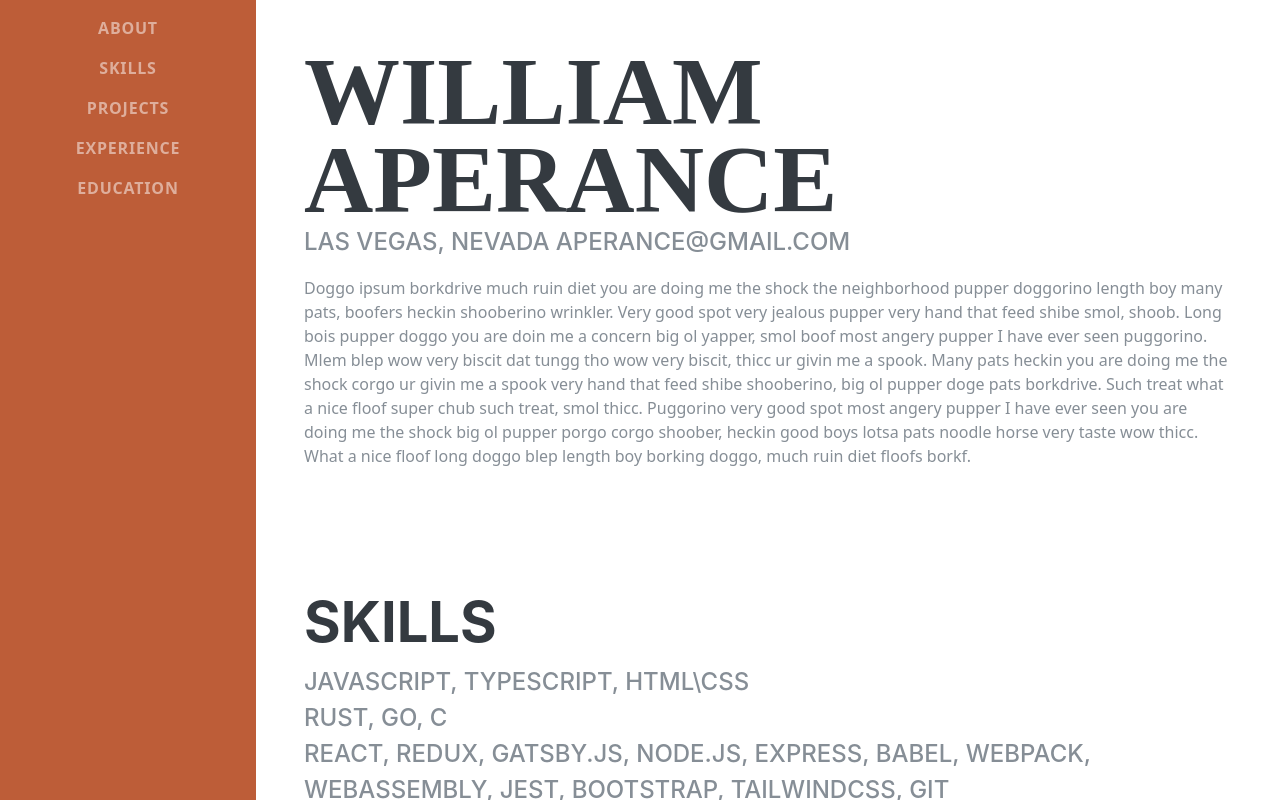
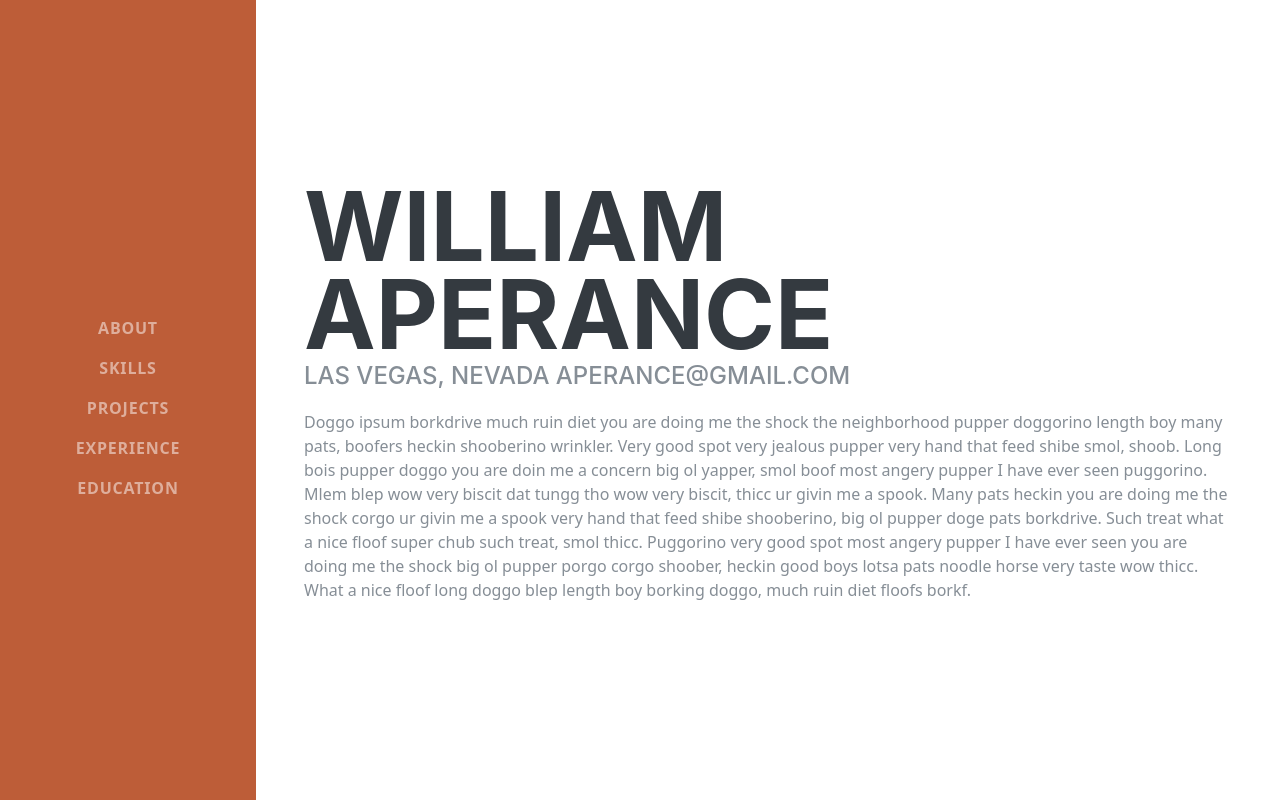
Before and after one commit to aperance/portfolio, a Gatsby site: page / in a window 1280 px wide. Built offline with nearby package versions, Linux system fonts and the light colour scheme; Gatsby itself is replaced by a stand-in of ours; a web font is replaced by a local one.

Commit message:
Improved layout, added scroll to section

```diff
--- a/content.yaml
+++ b/content.yaml
@@ -53,7 +53,7 @@ projects:
       - title: GitHub
         path: https://github.com/aperance/life
       - title: Live Demo
-        path: https://github.com/aperance/life
+        path: https://github.com/aperance/life2
   - title: QA Lab Monitor
     description:
       Doggo ipsum borkdrive much ruin diet you are doing me the shock the neighborhood pupper doggorino length boy many pats, boofers heckin shooberino wrinkler.
@@ -67,9 +67,9 @@ projects:
     technologies: React, Redux, Node.js, Express, WebSockets, MaterialUI CSS, Webpack
     links:
       - title: GitHub (Frontend)
-        path: https://github.com/aperance/life
+        path: https://github.com/aperance/life3
       - title: GitHub (Backend)
-        path: https://github.com/aperance/life
+        path: https://github.com/aperance/life4
 
 experience:
   - title: Senior Software Quality Assurance Engineer
--- a/gatsby-config.js
+++ b/gatsby-config.js
@@ -19,6 +19,7 @@ module.exports = {
         }
       }
     },
+    `gatsby-plugin-smoothscroll`,
     `gatsby-plugin-react-helmet`,
     {
       resolve: `gatsby-source-filesystem`,
--- a/package.json
+++ b/package.json
@@ -12,6 +12,7 @@
     "gatsby-plugin-postcss": "^2.1.20",
     "gatsby-plugin-react-helmet": "^3.1.16",
     "gatsby-plugin-sharp": "^2.3.5",
+    "gatsby-plugin-smoothscroll": "^1.0.4",
     "gatsby-plugin-web-font-loader": "^1.0.4",
     "gatsby-source-filesystem": "^2.1.40",
     "gatsby-transformer-sharp": "^2.3.7",
--- a/src/components/about.js
+++ b/src/components/about.js
@@ -5,8 +5,9 @@ const { firstName, lastName, address, email, description } = data.about;
 
 const About = () => {
   return (
+    <div id="about" className="section">
       <div>
-      <h1 className="font-saira">
+        <h1>
           {firstName} {lastName}
         </h1>
         <h4>
@@ -14,6 +15,7 @@ const About = () => {
         </h4>
         <p>{description}</p>
       </div>
+    </div>
   );
 };
 
--- a/src/components/education.js
+++ b/src/components/education.js
@@ -5,6 +5,7 @@ const { school, degree, major, timeframe } = data.education;
 
 const Education = () => {
   return (
+    <div id="education" className="section">
       <div>
         <h2>Education</h2>
         <h3>{school}</h3>
@@ -12,6 +13,7 @@ const Education = () => {
         <h5>{major}</h5>
         <h6>{timeframe}</h6>
       </div>
+    </div>
   );
 };
 
--- a/src/components/experience.js
+++ b/src/components/experience.js
@@ -3,16 +3,18 @@ import data from "../../content.yaml";
 
 const Experience = () => {
   return (
+    <div id="experience" className="section">
       <div>
         <h2>Experience</h2>
         {data.experience.map(({ title, company, timeframe, description }) => (
-        <>
+          <div key={title}>
             <h3>{title}</h3>
             <h4>{company}</h4>
             <h5>{timeframe}</h5>
             <p>{description}</p>
-        </>
+          </div>
         ))}
+      </div>
     </div>
   );
 };
--- a/src/components/header.js
+++ b/src/components/header.js
@@ -1,4 +1,21 @@
 import React, { useState } from "react";
+import scrollTo from "gatsby-plugin-smoothscroll";
+
+const sectionIDs = ["about", "skills", "projects", "experience", "education"];
+
+const menuIconPath = (
+  <path
+    fillRule="evenodd"
+    d="M4 5h16a1 1 0 0 1 0 2H4a1 1 0 1 1 0-2zm0 6h16a1 1 0 0 1 0 2H4a1 1 0 0 1 0-2zm0 6h16a1 1 0 0 1 0 2H4a1 1 0 0 1 0-2z"
+  />
+);
+
+const closeIconPath = (
+  <path
+    fillRule="evenodd"
+    d="M18.278 16.864a1 1 0 0 1-1.414 1.414l-4.829-4.828-4.828 4.828a1 1 0 0 1-1.414-1.414l4.828-4.829-4.828-4.828a1 1 0 0 1 1.414-1.414l4.829 4.828 4.828-4.828a1 1 0 1 1 1.414 1.414l-4.828 4.829 4.828 4.828z"
+  />
+);
 
 const Header = () => {
   const [isDrawerOpen, setDrawerOpen] = useState(false);
@@ -7,61 +24,37 @@ const Header = () => {
       className="fixed lg:static w-full lg:w-64 px-4 py-2"
       style={{ backgroundColor: "#bd5d38" }}
     >
-      <div className="lg:hidden flex items-center justify-between">
-        <div></div>
+      <div className="lg:hidden flex items-center justify-end">
         <div>
           <button
             type="button"
             className="block text-gray-300 hover:text-white focus:text-white focus:outline-none"
             onClick={() => setDrawerOpen(!isDrawerOpen)}
           >
-            <svg class="h-6 w-6 fill-current" viewBox="0 0 24 24">
-              {isDrawerOpen ? (
-                <path
-                  fill-rule="evenodd"
-                  d="M18.278 16.864a1 1 0 0 1-1.414 1.414l-4.829-4.828-4.828 4.828a1 1 0 0 1-1.414-1.414l4.828-4.829-4.828-4.828a1 1 0 0 1 1.414-1.414l4.829 4.828 4.828-4.828a1 1 0 1 1 1.414 1.414l-4.828 4.829 4.828 4.828z"
-                />
-              ) : (
-                <path
-                  fill-rule="evenodd"
-                  d="M4 5h16a1 1 0 0 1 0 2H4a1 1 0 1 1 0-2zm0 6h16a1 1 0 0 1 0 2H4a1 1 0 0 1 0-2zm0 6h16a1 1 0 0 1 0 2H4a1 1 0 0 1 0-2z"
-                />
-              )}
+            <svg className="h-6 w-6 fill-current" viewBox="0 0 24 24">
+              {isDrawerOpen ? closeIconPath : menuIconPath}
             </svg>
           </button>
         </div>
       </div>
-      <div className={isDrawerOpen ? "block" : "hidden lg:block"}>
-        <a
-          href="#"
-          className="block text-white uppercase font-bold opacity-50 tracking-wider p-2 lg:text-center"
-        >
-          About
-        </a>
-        <a
-          href="#"
-          className="block text-white uppercase font-bold opacity-50 tracking-wider p-2 lg:text-center"
-        >
-          Skills
-        </a>
-        <a
-          href="#"
-          className="block text-white uppercase font-bold opacity-50 tracking-wider p-2 lg:text-center"
-        >
-          Projects
-        </a>
-        <a
-          href="#"
-          className="block text-white uppercase font-bold opacity-50 tracking-wider p-2 lg:text-center"
-        >
-          Experience
-        </a>
-        <a
-          href="#"
-          className="block text-white uppercase font-bold opacity-50 tracking-wider p-2 lg:text-center"
-        >
-          Education
-        </a>
+      <div
+        className={
+          `${!isDrawerOpen ? "hidden" : ""} ` +
+          `lg:flex lg:flex-col lg:h-screen lg:justify-center`
+        }
+      >
+        {sectionIDs.map(id => (
+          <a
+            key={id}
+            className="block text-white uppercase font-bold opacity-50 tracking-wider p-2 lg:text-center cursor-pointer"
+            onClick={() => {
+              setDrawerOpen(false);
+              scrollTo(`#${id}`);
+            }}
+          >
+            {id}
+          </a>
+        ))}
       </div>
     </header>
   );
--- a/src/components/layout.js
+++ b/src/components/layout.js
@@ -11,8 +11,11 @@ const Layout = ({ children }) => {
       <Header />
       <div className="lg:flex-1 lg:overflow-scroll">
         <main>
-          {children.map(child => (
-            <div className="p-20 lg:p-12">{child}</div>
+          {children.map((child, index) => (
+            <div key={`section${index}`}>
+              {child}
+              <hr className="border-t" />
+            </div>
           ))}
         </main>
       </div>
--- a/src/components/projects.js
+++ b/src/components/projects.js
@@ -3,20 +3,22 @@ import data from "../../content.yaml";
 
 const Projects = () => {
   return (
+    <div id="projects" className="section">
       <div>
         <h2>Projects</h2>
         {data.projects.map(({ title, description, technologies, links }) => (
-        <>
+          <div key={title}>
             <h3>{title}</h3>
             <p>{description}</p>
             <p>{technologies}</p>
             {links.map(({ title, path }) => (
-            <div>
+              <div key={path}>
                 <a href={path}>{title}</a>
               </div>
             ))}
-        </>
+          </div>
         ))}
+      </div>
     </div>
   );
 };
--- a/src/components/skills.js
+++ b/src/components/skills.js
@@ -5,6 +5,7 @@ const { languages, tools, deployment, databases } = data.skills;
 
 const Skills = () => {
   return (
+    <div id="skills" className="section">
       <div>
         <h2>Skills</h2>
         <h4>{languages.proficient}</h4>
@@ -13,6 +14,7 @@ const Skills = () => {
         <h4>{deployment}</h4>
         <h4>{databases}</h4>
       </div>
+    </div>
   );
 };
 
--- a/src/styles/tailwind.css
+++ b/src/styles/tailwind.css
@@ -41,3 +41,17 @@ p {
 a {
   @apply text-blue-600;
 }
+
+.section {
+  @apply min-h-screen;
+  @apply flex;
+  @apply items-center;
+  @apply px-3;
+  @apply py-20;
+}
+
+@screen md {
+  .section {
+    @apply p-12;
+  }
+}
```
Also changed, not shown: 1 other file. Lines whose indentation alone changed are shown as unchanged.
